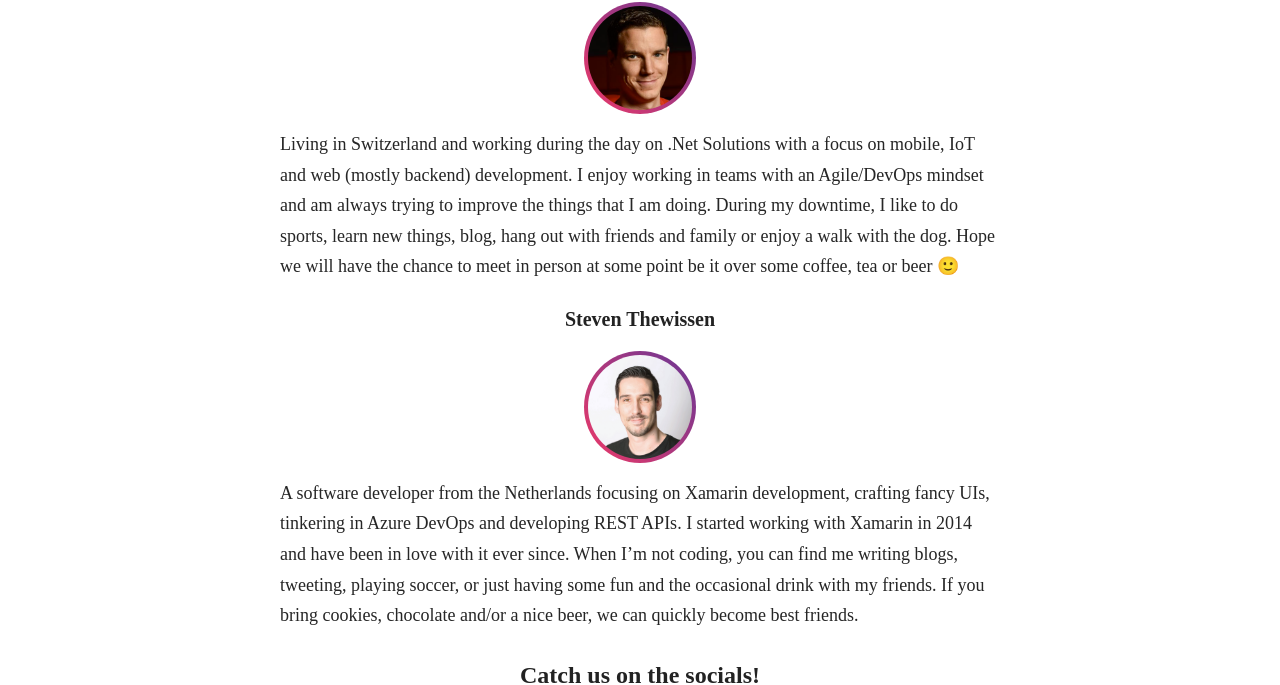
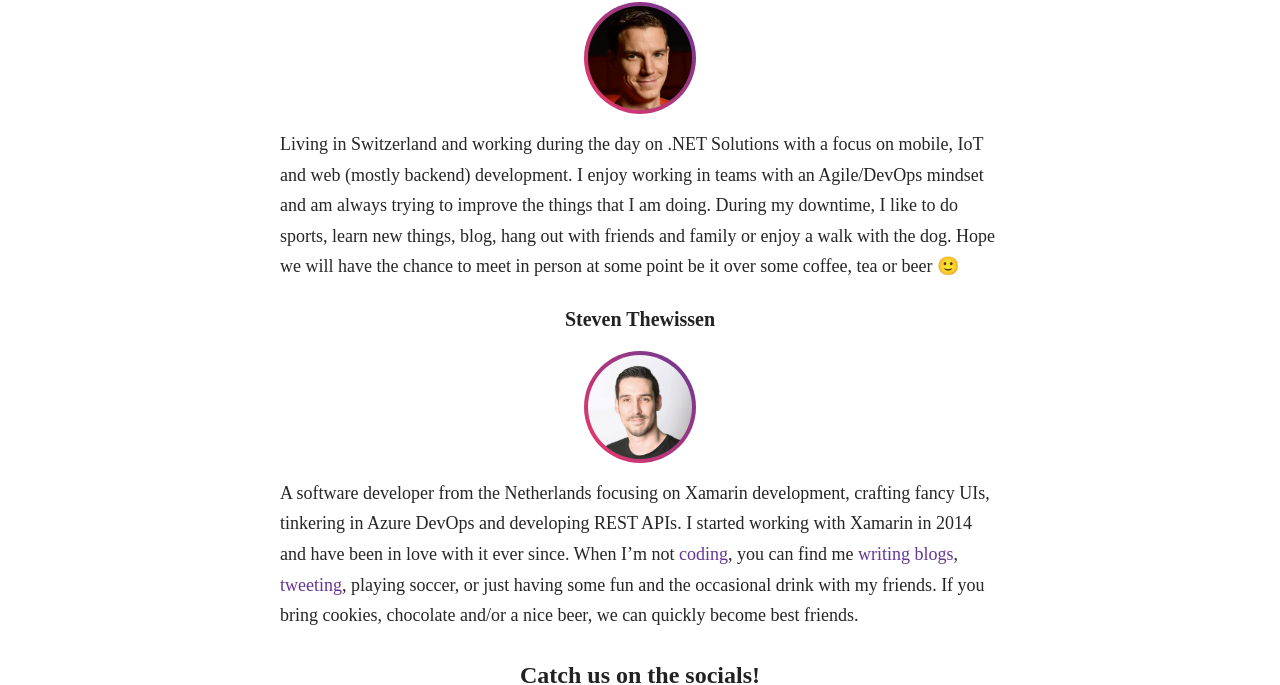
Before and after one commit to nullpointersio/website, a Jekyll site: the page built from _pages/about.md, in a window 1280 px wide. Shown: the part 904-1589 px from the top of the page. Built offline with Jekyll 4.4.1, drawn with Linux system fonts in a browser that asks for light colours; some web fonts are replaced.

Commit message:
Added some links to bio

```diff
--- a/_pages/about.md
+++ b/_pages/about.md
@@ -20,7 +20,7 @@
 
 <img src="{{ site.baseurl }}/images/mark.png" alt="Mark Allibone" class="muh-avatar" />
 
-Living in Switzerland and working during the day on .Net Solutions with a focus on mobile, IoT and web (mostly backend) development. I enjoy working in teams with an Agile/DevOps mindset and am always trying to improve the things that I am doing.
+Living in Switzerland and working during the day on .NET Solutions with a focus on mobile, IoT and web (mostly backend) development. I enjoy working in teams with an Agile/DevOps mindset and am always trying to improve the things that I am doing.
 During my downtime, I like to do sports, learn new things, blog, hang out with friends and family or enjoy a walk with the dog.
 Hope we will have the chance to meet in person at some point be it over some coffee, tea or beer 🙂
 
@@ -28,7 +28,7 @@
 
 <img src="{{ site.baseurl }}/images/steven.png" alt="Steven Thewissen" class="muh-avatar" />
 
-A software developer from the Netherlands focusing on Xamarin development, crafting fancy UIs, tinkering in Azure DevOps and developing REST APIs. I started working with Xamarin in 2014 and have been in love with it ever since. When I'm not coding, you can find me writing blogs, tweeting, playing soccer, or just having some fun and the occasional drink with my friends. If you bring cookies, chocolate and/or a nice beer, we can quickly become best friends.
+A software developer from the Netherlands focusing on Xamarin development, crafting fancy UIs, tinkering in Azure DevOps and developing REST APIs. I started working with Xamarin in 2014 and have been in love with it ever since. When I'm not [coding](https://github.com/sthewissen), you can find me [writing blogs](https://thewissen.io), [tweeting](https://twitter.com/devnl), playing soccer, or just having some fun and the occasional drink with my friends. If you bring cookies, chocolate and/or a nice beer, we can quickly become best friends.
 
 ## Catch us on the socials!
 
```
